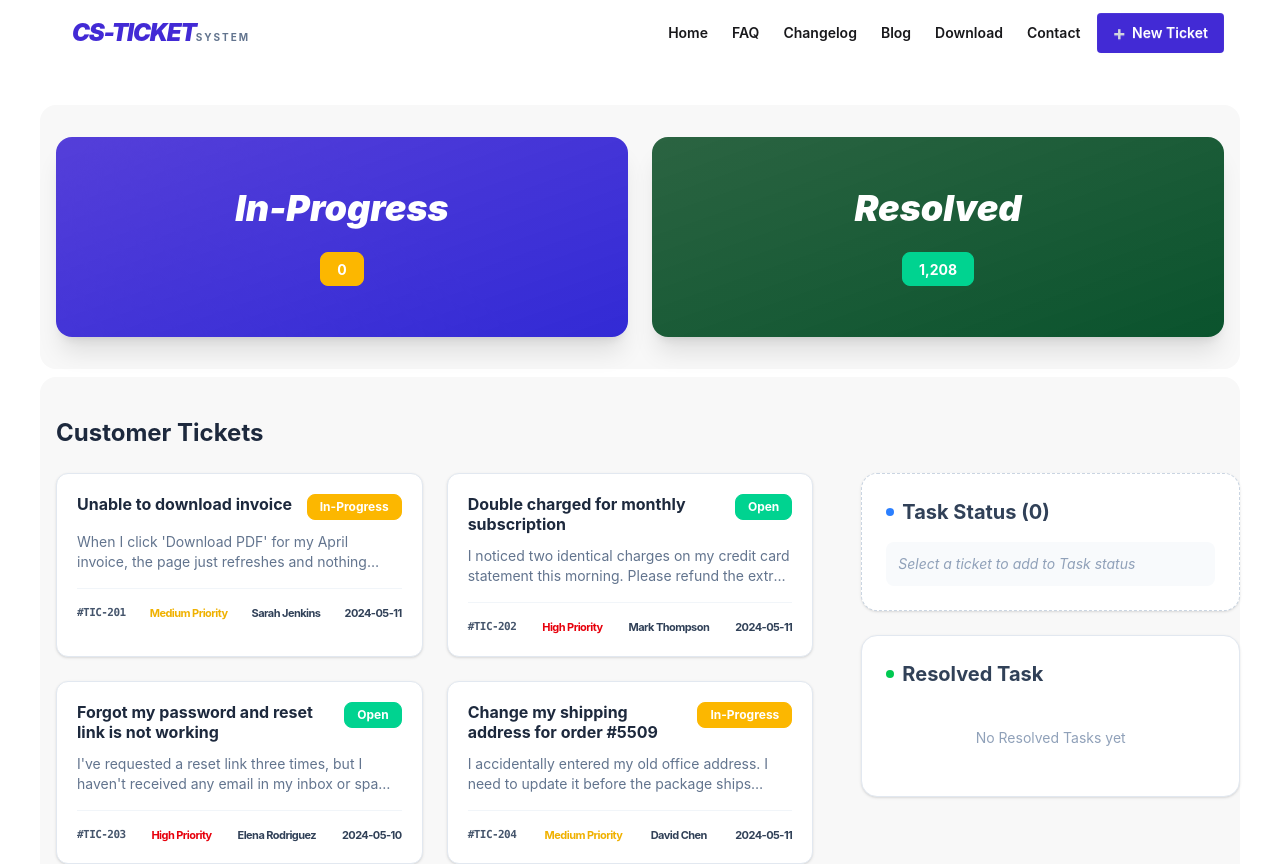
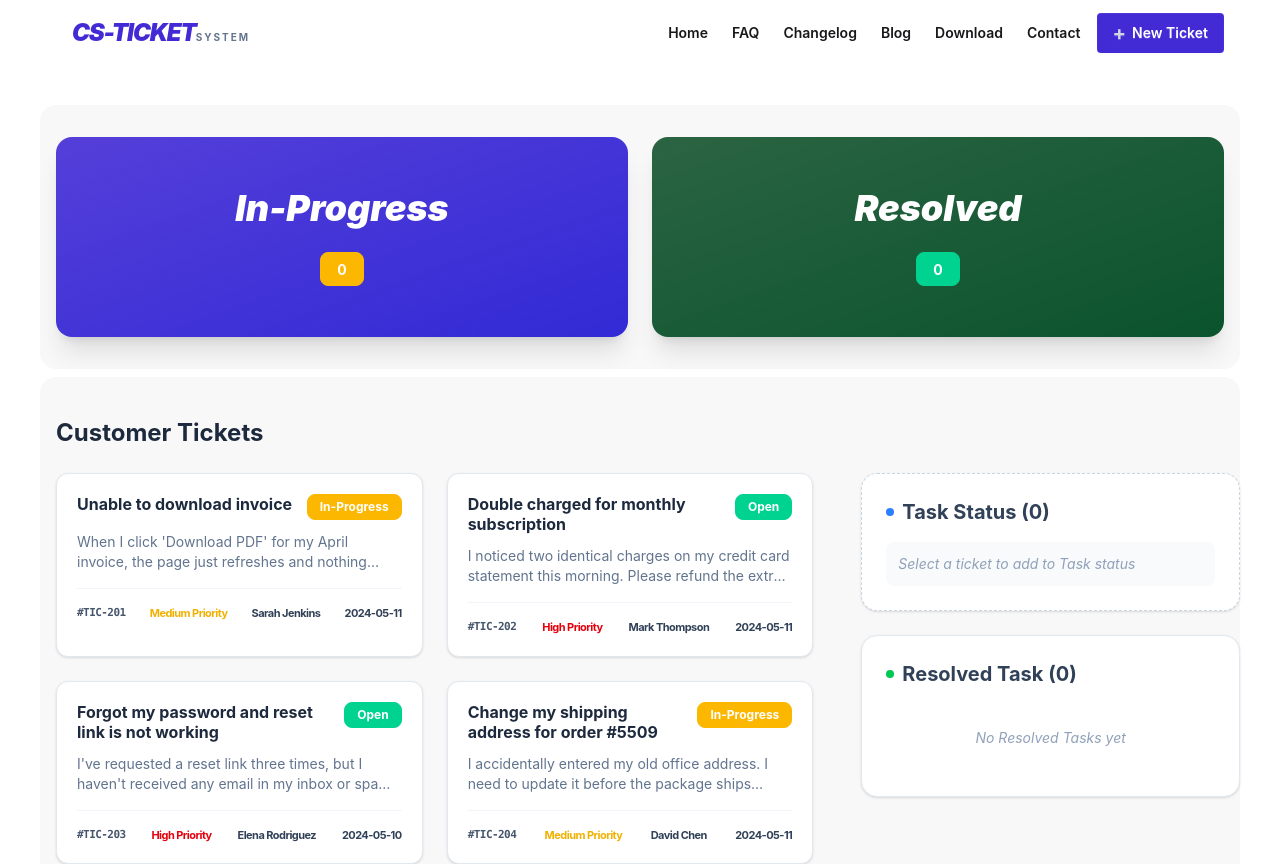
Before and after one commit to AmeerKhasru/cs-ticket-system, a React (Vite) app: page / in a window 1280 px wide. Shown: the top 864 px of the page. Built offline with nearby package versions, Linux system fonts and the light colour scheme.

Commit message:
updated task removal logic to sync with UI and resolved list

```diff
--- a/src/App.jsx
+++ b/src/App.jsx
@@ -11,7 +11,7 @@ function App() {
 
   const [tickets, setTickets] = useState([]);
   const [taskStatusList, setTaskStatusList] = useState([]);
-  const [resolvedTasks, setResolvedTasks] = useState([]);
+  const [resolvedList, setResolvedList] = useState([]);
 
 
   // FIX: moved outside component so it doesn't re-fetch on every render
@@ -26,12 +26,24 @@ function App() {
         });
     }
     setTaskStatusList([...taskStatusList, ticket]);
+    toast.success("Ticket added to task status!", {
+        theme: "colored"
+    });
 };
 
   const handleRemoveFromTaskStatus = (ticketId) => {
     const updatedList = taskStatusList.filter(item => item.id !== ticketId);
     setTaskStatusList(updatedList);
-    toast.success("Task completed!");
+
+    const isResolved = resolvedList.find(item => item.id === ticketId);
+    if (!isResolved) {
+        setResolvedList([...resolvedList, taskStatusList.find(item => item.id === ticketId)]);
+    }
+    toast.success("Task completed and moved to resolved!", {
+        theme: "colored"
+    });
+
+
 };
 
 
@@ -42,12 +54,13 @@ function App() {
 
       <ToastContainer position="top-right" autoClose={3000} />
 
-      <Suspense fallback={<div>Loading...</div>}>
-        <Hero taskStatusList={taskStatusList}></Hero>
-      </Suspense>
+
+        <Hero taskStatusList={taskStatusList}
+        resolvedList={resolvedList}></Hero>
+
 
       <Suspense fallback={<div>Loading tickets...</div>}>
-        <Tickets ticketsPromise={ticketsPromise} tickets={tickets} handleAddToTaskStatus={handleAddToTaskStatus} taskStatusList={taskStatusList} handleRemoveFromTaskStatus={handleRemoveFromTaskStatus} />
+        <Tickets ticketsPromise={ticketsPromise} tickets={tickets} handleAddToTaskStatus={handleAddToTaskStatus} taskStatusList={taskStatusList} handleRemoveFromTaskStatus={handleRemoveFromTaskStatus} resolvedList={resolvedList} />
       </Suspense>
       <Footer></Footer>
     </>
--- a/src/components/Hero/Hero.jsx
+++ b/src/components/Hero/Hero.jsx
@@ -2,7 +2,7 @@ import React from 'react';
 import inProgressImage from '../../assets/vector1.png';
 import resolvedImage from '../../assets/vector2.png';
 
-const HeroSection = ({ taskStatusList }) => {
+const HeroSection = ({ taskStatusList, resolvedList }) => {
     return (
         <div className="max-w-[1200px] mx-auto bg-base-200 py-8 rounded-2xl mt-10">
             <div className="max-w-[1200px] mx-auto px-4 md:px-4 ">
@@ -36,7 +36,7 @@ const HeroSection = ({ taskStatusList }) => {
                     >
                         <div className="relative z-10 text-center">
                             <h2 className="text-4xl font-black mb-2 italic">Resolved</h2>
-                            <div className="mt-4 badge badge-success p-4 font-bold text-white">1,208 </div>
+                            <div className="mt-4 badge badge-success p-4 font-bold text-white">{resolvedList?.length || 0}</div>
                         </div>
                     </div>
 
--- a/src/components/Tickets/Tickets.jsx
+++ b/src/components/Tickets/Tickets.jsx
@@ -2,7 +2,7 @@ import React, { use } from 'react';
 import Ticket from '../Ticket/Ticket';
 
 // FIX 1: Added taskStatusList to the destructured props
-const Tickets = ({ ticketsPromise, handleAddToTaskStatus, taskStatusList, handleRemoveFromTaskStatus }) => {
+const Tickets = ({ ticketsPromise, handleAddToTaskStatus, taskStatusList, handleRemoveFromTaskStatus, resolvedList }) => {
 
     const tickets = use(ticketsPromise);
 
@@ -62,14 +62,28 @@ const Tickets = ({ ticketsPromise, handleAddToTaskStatus, taskStatusList, handle
                     )}
                 </div>
 
+
                 {/* Resolved Task Panel */}
                 <div className="bg-white p-6 rounded-2xl border border-slate-200 shadow-sm">
-                    <h1 className="text-xl font-bold text-slate-700 flex items-center gap-2">
+                    <h1 className="text-xl font-bold text-slate-700 flex items-center gap-2 mb-4">
                         <span className="h-2 w-2 bg-green-500 rounded-full"></span>
-                        Resolved Task
+                        Resolved Task ({resolvedList?.length || 0})
                     </h1>
-                    <div className="mt-4 flex flex-col items-center justify-center py-6 text-center">
-                        <p className="text-sm text-slate-400">No Resolved Tasks yet</p>
+
+                    <div className="space-y-3">
+                        {resolvedList.length === 0 ? (
+                            <div className="flex flex-col items-center justify-center py-6 text-center">
+                                <p className="text-sm text-slate-400 italic">No Resolved Tasks yet</p>
+                            </div>
+                        ) : (
+                            resolvedList.map((item, index) => (
+                                <div key={item.id || index} className="p-3 bg-indigo-50 border border-indigo-100 rounded-xl animate-fadeIn">
+                                    <p className="text-xs font-bold text-indigo-900">
+                                        {item.title}
+                                    </p>
+                                </div>
+                            ))
+                        )}
                     </div>
                 </div>
 
```
Also changed, not shown: src/assets/README.md.
